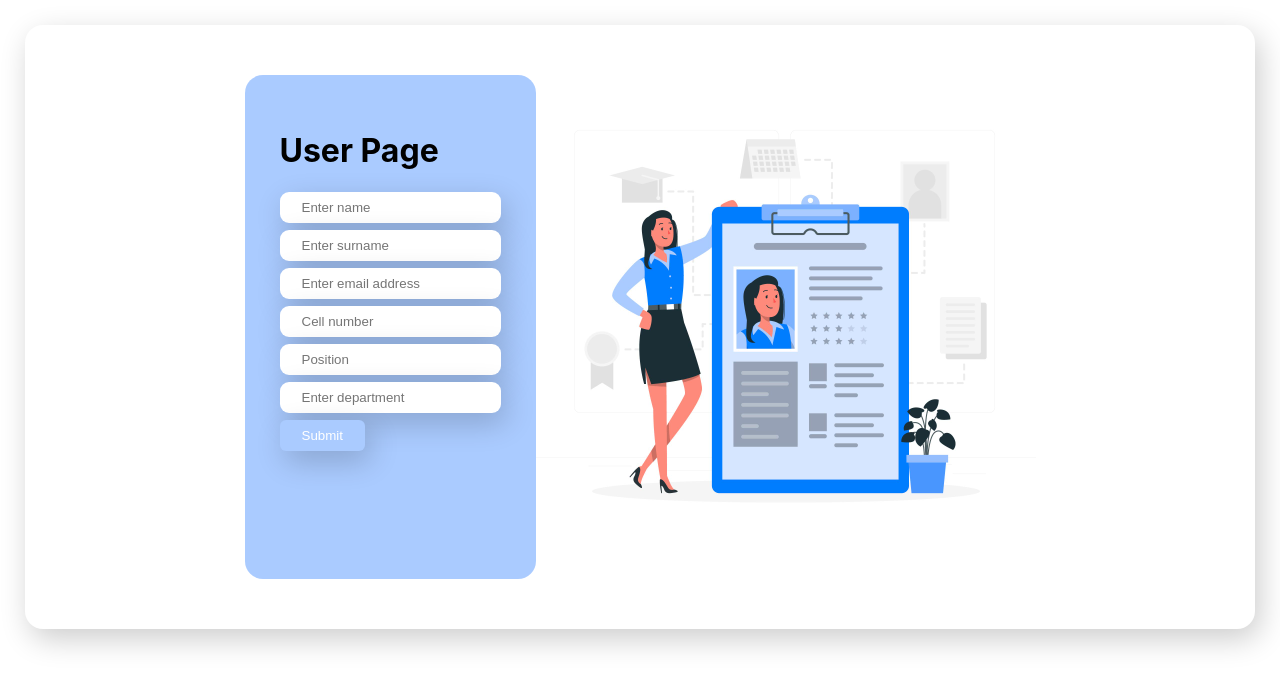
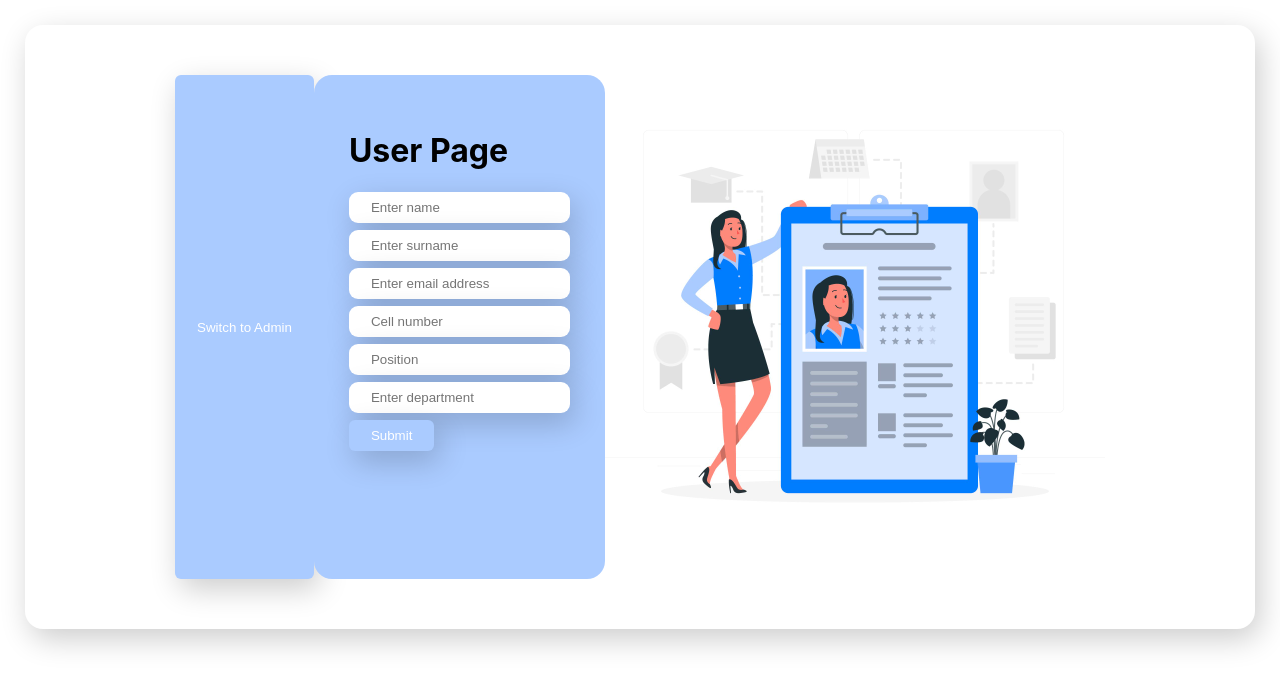
Before and after one commit to ReaDaCoder/employee-app, a React (Create React App) app: page /user in a window 1280 px wide. Shown: the top 688 px of the page. Built offline with nearby package versions, Linux system fonts and the light colour scheme.

Commit message:
added button to swicth to user side

```diff
--- a/src/pages/user.js
+++ b/src/pages/user.js
@@ -13,6 +13,7 @@ function User(){
 
     return(
         <div class="wrapper">
+            <button onClick={handleSubmit}>Switch to Admin</button>
             <div class="box1">
             <h1>User Page</h1>
             <input type="text" placeholder="Enter name"/>
```
